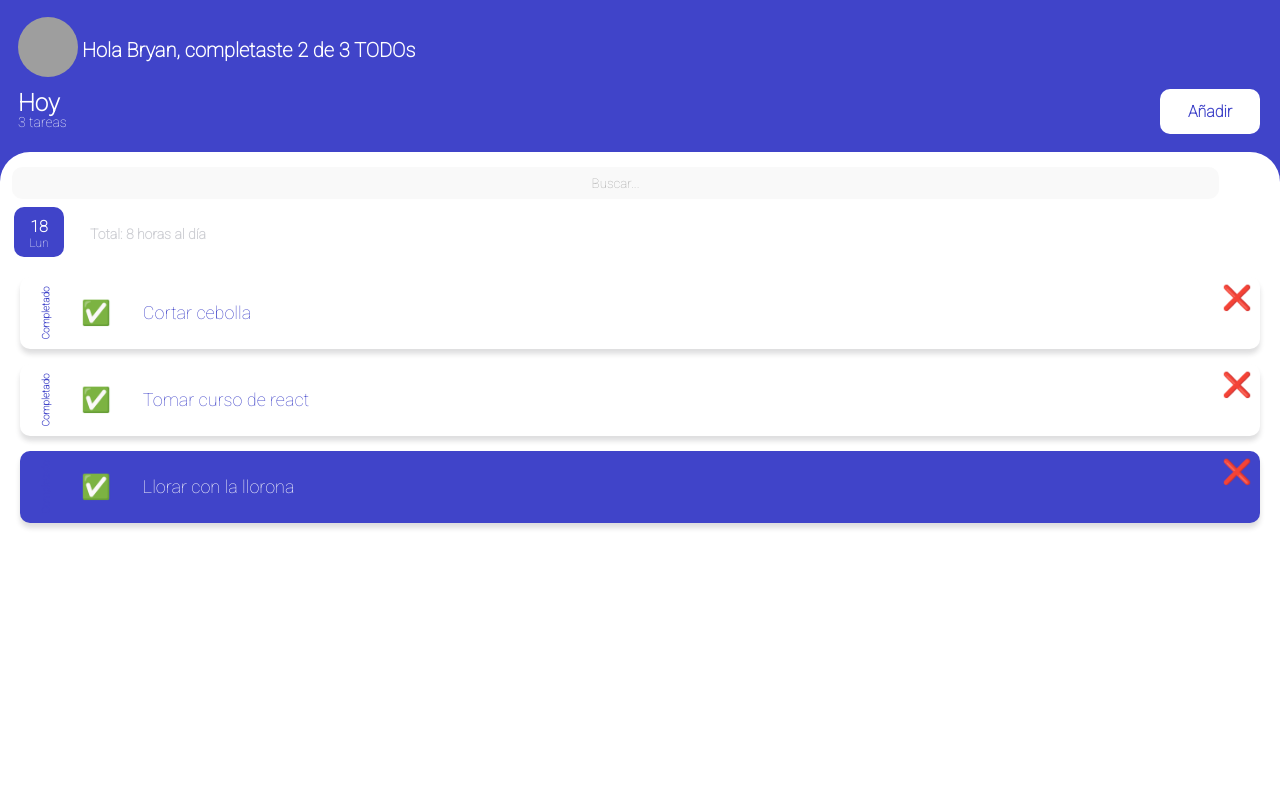
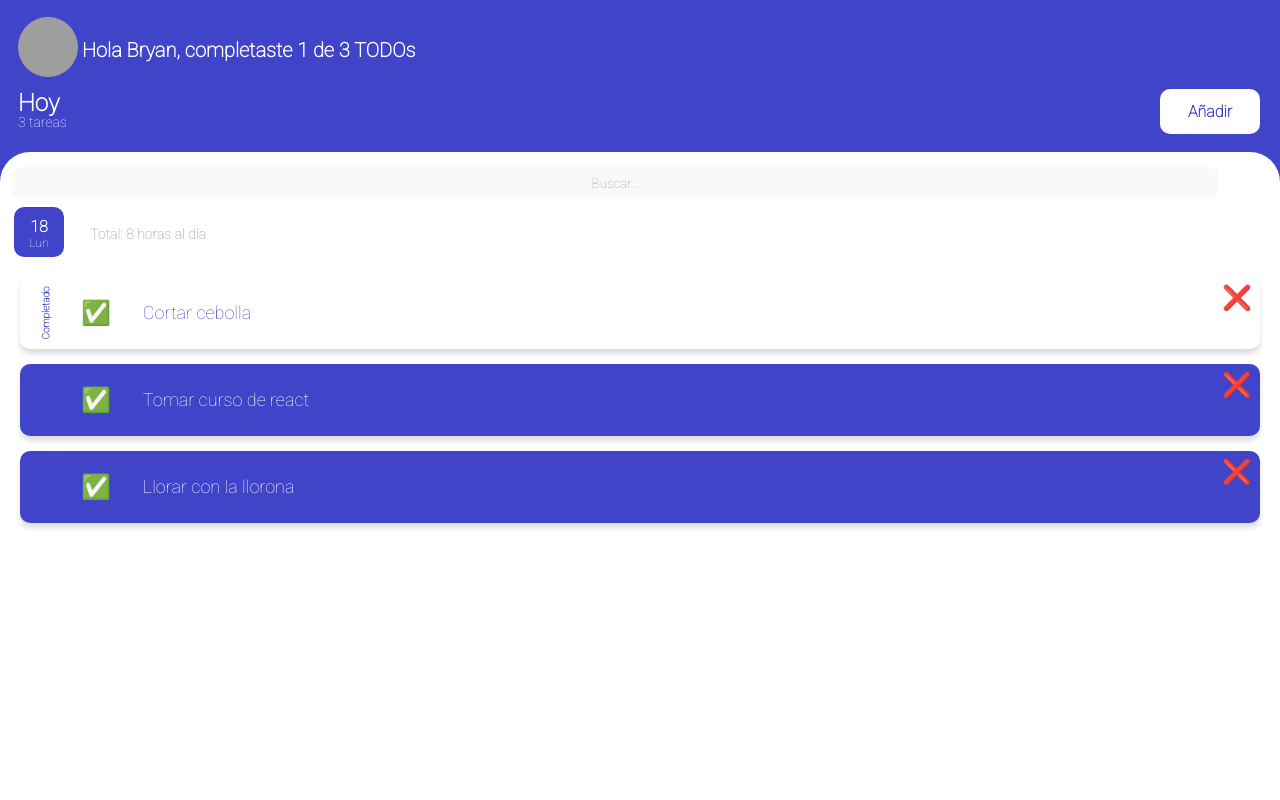
Before and after one commit to Bayo241198/ReactPrimerosPasos, a React (Create React App) app: page / in a window 1280 px wide. Shown: the top 800 px of the page. Built offline with nearby package versions, Linux system fonts and the light colour scheme; grey boxes are pictures that could not be loaded.

Commit message:
buscador agregado

```diff
--- a/src/App.js
+++ b/src/App.js
@@ -3,21 +3,45 @@
 import { TodoList } from "./TodoList";
 import { TodoItem } from "./TodoItem";
 import { CreateTodoButton } from "./CreateTodoButton";
+import { TodoSearch } from "./TodoSearch";
 //import './App.css';
 
-const todos = [
+const defaultTodos = [
   { text: "Cortar cebolla", completed: true},
-  { text: "Tomar curso de react", completed: true},
+  { text: "Tomar curso de react", completed: false},
   { text: "Llorar con la llorona", completed: false},
 ]
 
 function App() {
+  const [todos, setTodos] = React.useState(defaultTodos);
+  const [searchValue, setSearchValue] = React.useState('');
+
+  const completedTodos = todos.filter(todo => !!todo.completed).length;
+  const totalTodos = todos.length;
+
+  let searchedTodos  = [];
+  if (!searchValue.length >= 1) {
+    searchedTodos = todos;
+  }else{
+    searchedTodos = todos.filter(todo => {
+      const todoText = todo.text.toLowerCase();
+      const searchText = searchValue.toLowerCase();
+      return todoText.includes(searchText);
+    })
+  }
+
   return (
     <React.Fragment>
-      <TodoCounter/>
-
+      <TodoCounter
+        total={totalTodos}
+        completed={completedTodos}
+      />
       <TodoList>
-        {todos.map(todo => (
+        <TodoSearch
+          searchValue={searchValue}
+          setSearchValue={setSearchValue}
+        />
+        {searchedTodos.map(todo => (
           <TodoItem
             key={todo.text}
             text={todo.text}
--- a/src/TodoCounter.js
+++ b/src/TodoCounter.js
@@ -2,10 +2,10 @@
 import './TodoCounter.css';
 
 const imagen = "https://scontent.flpb2-1.fna.fbcdn.net/v/t39.30808-6/273432272_4855080981246131_4849659704882493509_n.jpg?_nc_cat=108&ccb=1-7&_nc_sid=09cbfe&_nc_ohc=3CtlSeHEzDoAX_ZI0hB&_nc_oc=AQlFZiVDdRXrqrYZ7_7mD8G25ZwWmtztbpuRwYN2luHJInk6Kw9ntamb_kAW-RYb4xY&_nc_ht=scontent.flpb2-1.fna&oh=00_AT90Ed7O1P_pnRnveoYjYOLAkEJRECqy4ZtVeVRdrlO2EQ&oe=62D955EB"
-function TodoCounter(){
+function TodoCounter({ total, completed }){
     return(
         <div>
-            <h2 className="TodoCounter-titulo">Hola Bryan, completaste 2 de 3 TODOs</h2>
+            <h2 className="TodoCounter-titulo">Hola Bryan, completaste {completed} de {total} TODOs</h2>
             <img src={imagen} alt="foto"/>
             <p className="TodoCounter-subtituloHoy">Hoy</p>
             <p className="TodoCounter-tareasHoy">3 tareas</p>
--- a/src/TodoList.js
+++ b/src/TodoList.js
@@ -1,6 +1,5 @@
 import React from "react";
 import './TodoList.css';
-import { TodoSearch } from "./TodoSearch";
 
 function TodoList(props){
     return(
@@ -10,7 +9,6 @@
                 <p className="TodoListFechaLiteral">Lun</p>
                 <p className="TodoListTareasPlanteadas">Total: 8 horas al día</p>
             </div>
-            <TodoSearch/>
             <ul>
                 {props.children}
             </ul>
--- a/src/TodoSearch.js
+++ b/src/TodoSearch.js
@@ -1,19 +1,17 @@
 import React from "react";
 import './TodoSearch.css';
 
-function TodoSearch(){
-    const [] = React.useState('Juan');
-
-
-
+function TodoSearch({ searchValue, setSearchValue }){
     const onSearchValueChange = (event) => {
         console.log(event.target.value);
+        setSearchValue(event.target.value);
     }
 
     return(
         <input
             className="TodoSearch"
             placeholder="Buscar..."
+            value={searchValue}
             onChange={onSearchValueChange}
         />
     )
```
